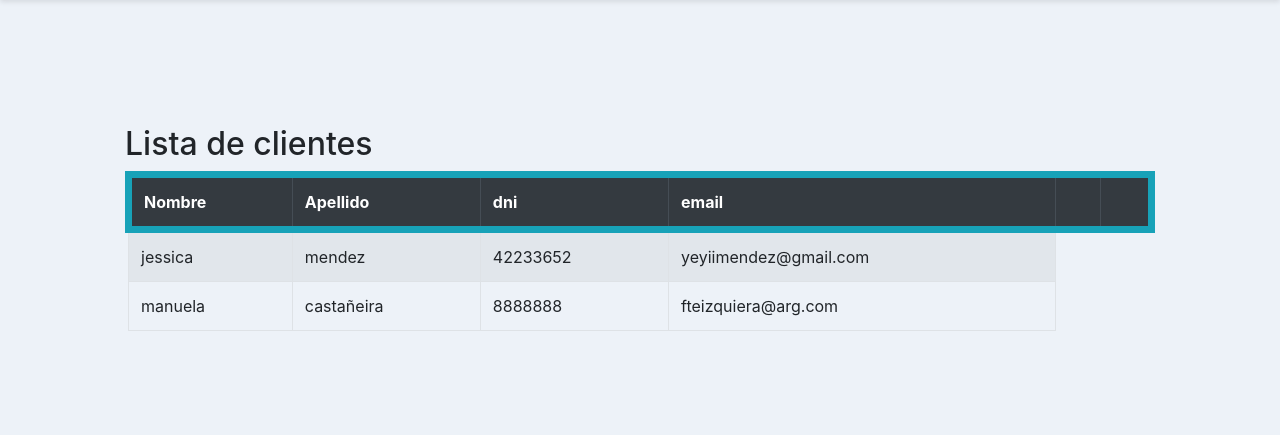
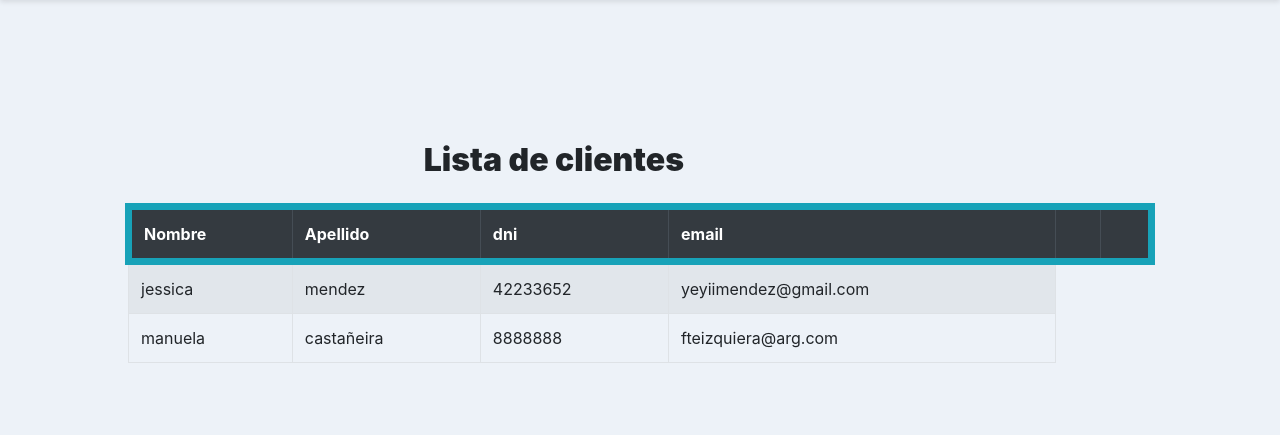
Before and after one commit to rpruiz33/HARDWARE, a CodeIgniter app: page /HARDWARE/index.php/operardatos/RecibirGrabar in a window 1280 px wide. Shown: the part 88-523 px from the top of the page. Run offline with CodeIgniter, Linux system fonts and the light colour scheme; data comes from the database, SQL or seed files in the repository; data that the repository does not hold is empty.

Commit message:
sigue girando

```diff
--- a/application/views/principal/nuevoCliente.php
+++ b/application/views/principal/nuevoCliente.php
@@ -3,6 +3,19 @@
 
   .color{
       border: 7px solid #17a2b8;
+  }
+  h2{
+    margin-bottom: 0.5rem;
+    margin-left: 29%;
+    font-weight: 1000;
+    line-height: 2.2;
+    left: -33%;
+    display: inline-flex;
+    flex-direction: row;
+    flex-wrap: wrap;
+    align-content: space-between;
+    justify-content: space-evenly;
+    align-items: center
   }
 </style>
 
```
